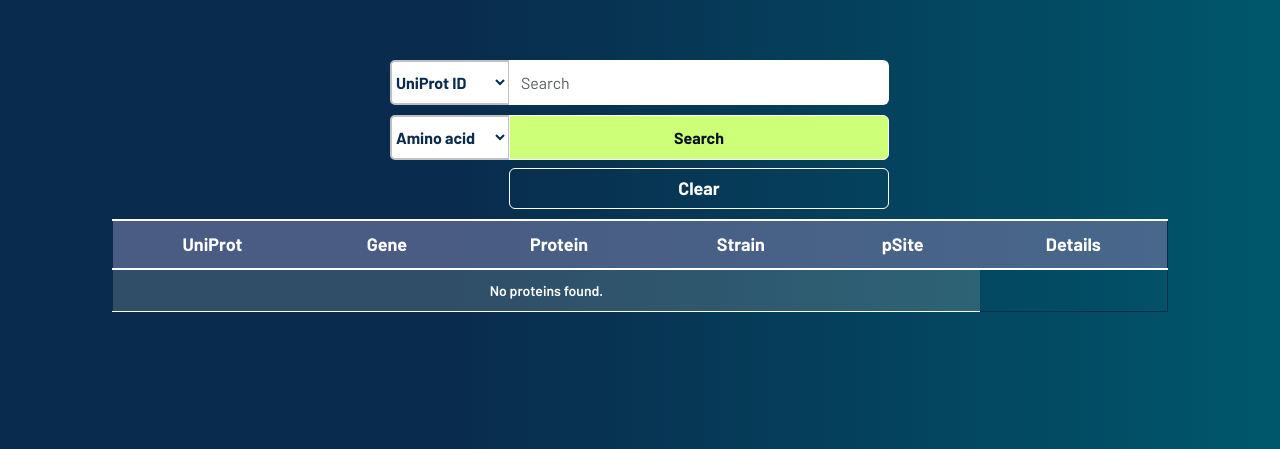
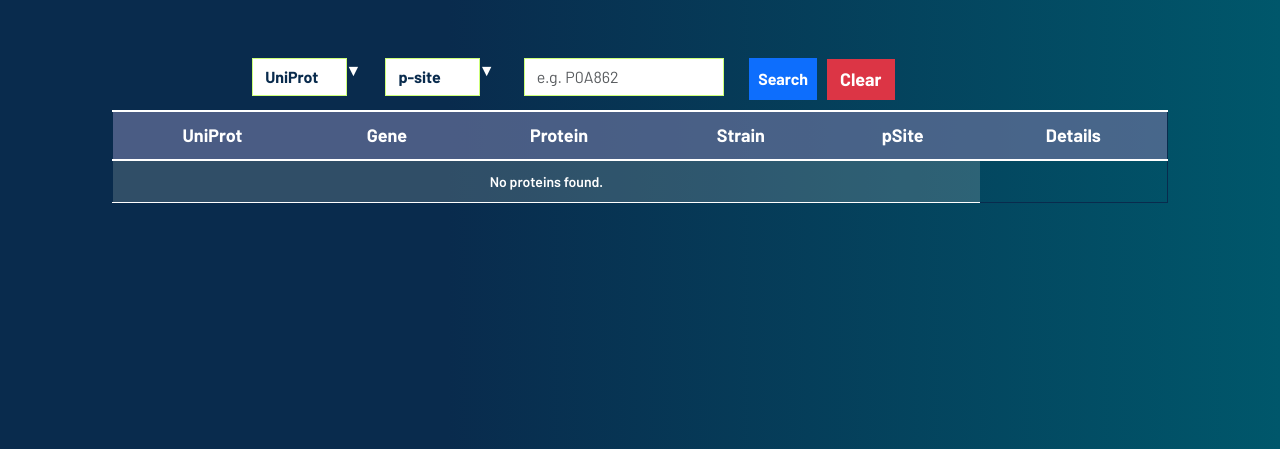
Before and after one commit to torbalansky/phosphoecoli, a Django app: page /protein_list/ in a window 1280 px wide. Shown: the part 70-519 px from the top of the page. Run offline with Django 5.2, Linux system fonts and the light colour scheme; data that the repository does not hold is empty; some libraries are stand-ins or nearby versions.

Commit message:
Protein list search update.

```diff
--- a/bacphosapp/static/css/styles.css
+++ b/bacphosapp/static/css/styles.css
@@ -40,7 +40,7 @@ body {
   border-radius: 5px;
 }
 
-.btn.btn-primary.home {
+.btn-primary.home {
   background-color: #cdff79;
   color: rgb(9, 43, 77);
   border-radius: 5px;
@@ -97,16 +97,6 @@ body {
   width: 120px;
   border-radius: 5px;
   border: 1px solid #cdff79;
-}
-
-.custom-select-list {
-  background-color: white;
-  color: rgb(9, 43, 77);
-  font-weight: bold;
-  width: 120px;
-  border: 2px solid rgb(192, 192, 192);
-  border-top-left-radius: 5px !important;
-  border-bottom-left-radius: 5px !important;
 }
 
 .card-title-home {
@@ -330,22 +320,6 @@ body {
   color:#092B4D;
 }
 
-.search-list {
-  display: -webkit-box;
-  display: -ms-flexbox;
-  display: flex;
-  -webkit-box-orient: vertical;
-  -webkit-box-direction: normal;
-      -ms-flex-direction: column;
-          flex-direction: column;
-  -webkit-box-pack: center;
-      -ms-flex-pack: center;
-          justify-content: center;
-  -webkit-box-align: center;
-      -ms-flex-align: center;
-          align-items: center;
-}
-
 .input-group.mb-2 {
   width: 70%;
   height: 45px;
--- a/bacphosapp/templates/home.html
+++ b/bacphosapp/templates/home.html
@@ -49,13 +49,13 @@
 
         switch (selectedOption) {
             case 'uniprot':
-                searchQueryInput.placeholder = 'Enter UniProt code, e.g. P0A9M0';
+                searchQueryInput.placeholder = 'e.g. P08200';
                 break;
             case 'gene':
-                searchQueryInput.placeholder = 'Enter Gene Name, e.g. lon';
+                searchQueryInput.placeholder = 'e.g. icd';
                 break;
             case 'protein':
-                searchQueryInput.placeholder = 'Enter protein name, e.g. Lon protease';
+                searchQueryInput.placeholder = 'e.g. Isocitrate dehydrogenase';
                 break;
             default:
                 searchQueryInput.placeholder = 'P08200';
--- a/bacphosapp/templates/protein_list.html
+++ b/bacphosapp/templates/protein_list.html
@@ -2,21 +2,71 @@
 {% load static %}
 {% block content %}
 
+<style>
+
+.search-list {
+  display: -webkit-box;
+  display: -ms-flexbox;
+  display: flex;
+  -webkit-box-orient: vertical;
+  -webkit-box-direction: normal;
+      -ms-flex-direction: column;
+          flex-direction: column;
+  -webkit-box-pack: center;
+      -ms-flex-pack: center;
+          justify-content: center;
+  -webkit-box-align: center;
+      -ms-flex-align: center;
+          align-items: center;
+}
+
+.form-control-list {
+    border: 1px solid #cdff79 !important;
+    border-radius: 0 !important;
+    margin-left: 5px;
+    width: 200px;
+}
+
+.custom-select {
+    border-radius: 0 !important;
+}
+
+.btn.btn-primary {
+    width: 80px;
+    padding: 8px;
+    font-weight: bold;
+    margin-left: 150px;
+    border-radius: 0 !important;
+}
+.btn-danger {
+    width: 80px !important;
+    margin-left: 10px;
+    border-radius: 0 !important;
+}
+
+</style>
+
 <div class="search-list">
     <form class="form-inline" method="get" action="{% url 'protein_list' %}">
-        <div class="input-group mb-2">
+        <div class="row">
+            <div class="col-md-2 mt-2">
                 <label for="search_category" class="visually-hidden">Search Category:</label>
-            <select class="custom-select-list" id="search_category" name="search_category">
-                <option value="uniprot" {% if request.GET.search_category == 'uniprot' %} selected {% endif %}>UniProt ID</option>
-                <option value="gene" {% if request.GET.search_category == 'gene' %} selected {% endif %}>Gene Name</option>
-                <option value="protein" {% if request.GET.search_category == 'protein' %} selected {% endif %}>Protein Name</option>
+                <div class="input-group">
+                    <select class="custom-select form-control" id="search_category" name="search_category">
+                        <option value="uniprot" {% if request.GET.search_category == 'uniprot' %} selected {% endif %}>UniProt</option>
+                        <option value="gene" {% if request.GET.search_category == 'gene' %} selected {% endif %}>Gene</option>
+                        <option value="protein" {% if request.GET.search_category == 'protein' %} selected {% endif %}>Protein</option>
                     </select>
-            <input class="form-control form-control-list border-0" type="search" placeholder="Search" aria-label="Search" name="q" id="q" value="{{ request.GET.q }}">
+                    <div class="input-group-append">
+                        <span class="input-group-text bg-transparent text-white border-0 p-0" id="searchDropdownIndicator">▼</span>
                     </div>
-        <div class="input-group mb-2">
+                </div>
+            </div>
+            <div class="col-md-2 mt-2">
                 <label for="modification_type" class="visually-hidden">Modification Type:</label>
-            <select class="custom-select-list" id="modification_type" name="modification_type">
-                <option value="" {% if request.GET.modification_type == '' %} selected {% endif %}>Amino acid</option>
+                <div class="input-group">
+                    <select class="custom-select form-control" id="modification_type" name="modification_type">
+                        <option value="" {% if request.GET.modification_type == '' %} selected {% endif %}>p-site</option>
                         <option value="Y" {% if request.GET.modification_type == 'Y' %} selected {% endif %}>Y</option>
                         <option value="H" {% if request.GET.modification_type == 'H' %} selected {% endif %}>H</option>
                         <option value="S" {% if request.GET.modification_type == 'S' %} selected {% endif %}>S</option>
@@ -26,10 +76,18 @@
                         <option value="R" {% if request.GET.modification_type == 'R' %} selected {% endif %}>R</option>
                         <option value="C" {% if request.GET.modification_type == 'C' %} selected {% endif %}>C</option>
                     </select>
-            <button class="btn btn-primary list" type="submit">Search</button>
+                    <div class="input-group-append">
+                        <span class="input-group-text bg-transparent text-white border-0 p-0" id="modificationDropdownIndicator">▼</span>
                     </div>
-        <div class="button-clear">
-            <button type="button" id="clearButton" class="btn list">Clear</button>
+                </div>
+            </div>
+            <div class="col-md-2 mt-2">
+                <input class="form-control form-control-list" type="search" placeholder="Search" aria-label="Search" name="q" id="q" value="{{ request.GET.q }}">
+            </div>
+            <div class="col-md-4 d-flex align-items-end justify-content-end mt-2">
+                <button class="btn btn-primary" type="submit">Search</button>
+                <button type="button" id="clearButton" class="btn btn-danger">Clear</button>
+            </div>
         </div>
     </form>
 </div>
@@ -151,6 +209,27 @@
         modificationTypeDropdown.value = '';
         searchForm.submit();
     });
+
+    function setPlaceholder() {
+        const selectedOption = searchCategoryDropdown.value;
+
+        switch (selectedOption) {
+            case 'uniprot':
+                searchQueryInput.placeholder = 'e.g. P0A862';
+                break;
+            case 'gene':
+                searchQueryInput.placeholder = 'e.g. tpx';
+                break;
+            case 'protein':
+                searchQueryInput.placeholder = 'e.g. Thiol peroxidase';
+                break;
+            default:
+                searchQueryInput.placeholder = 'P08200';
+        }
+    }
+
+    window.addEventListener('load', setPlaceholder);
+    searchCategoryDropdown.addEventListener('change', setPlaceholder);
     });
 
 </script>
```
Lines whose indentation alone changed are shown as unchanged.
